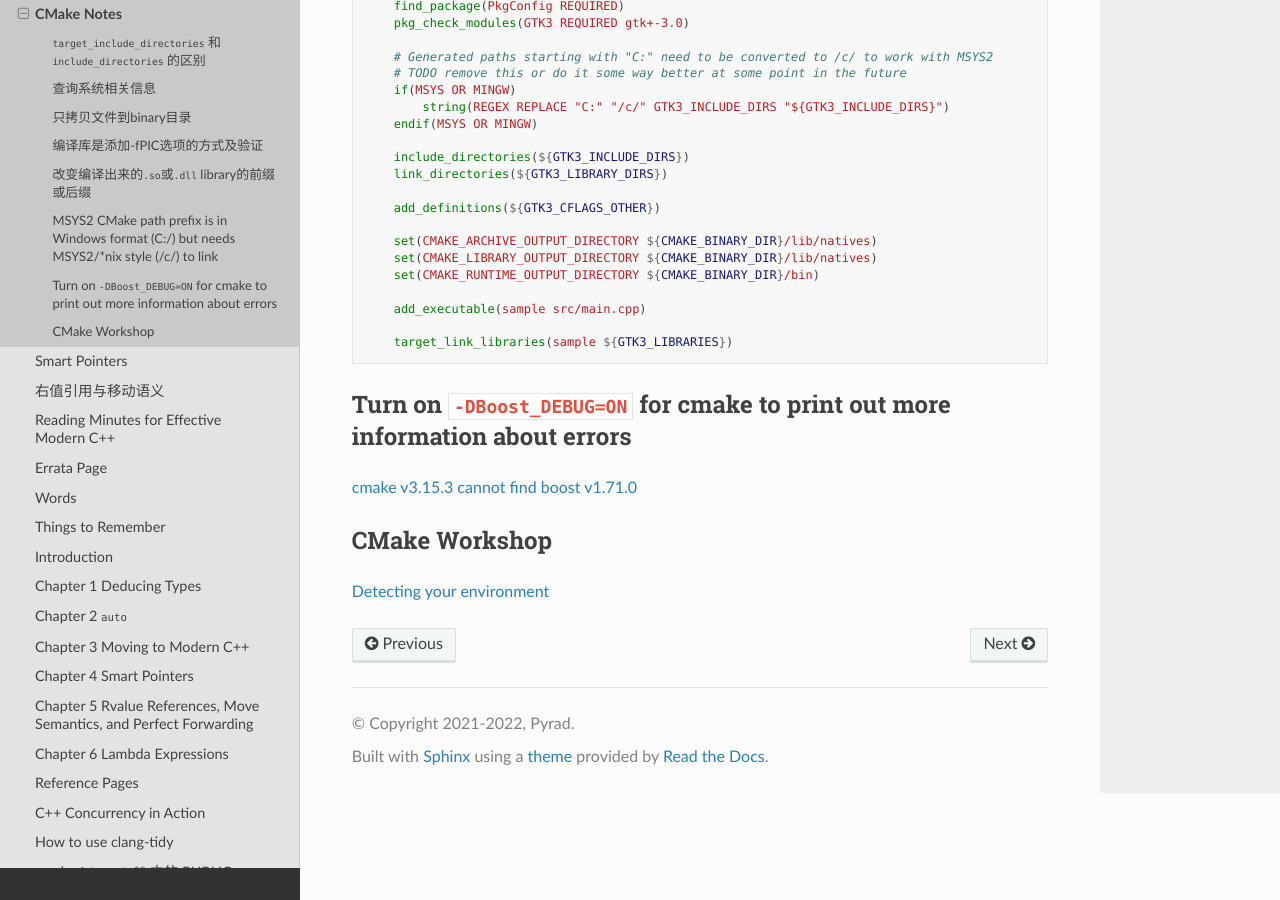
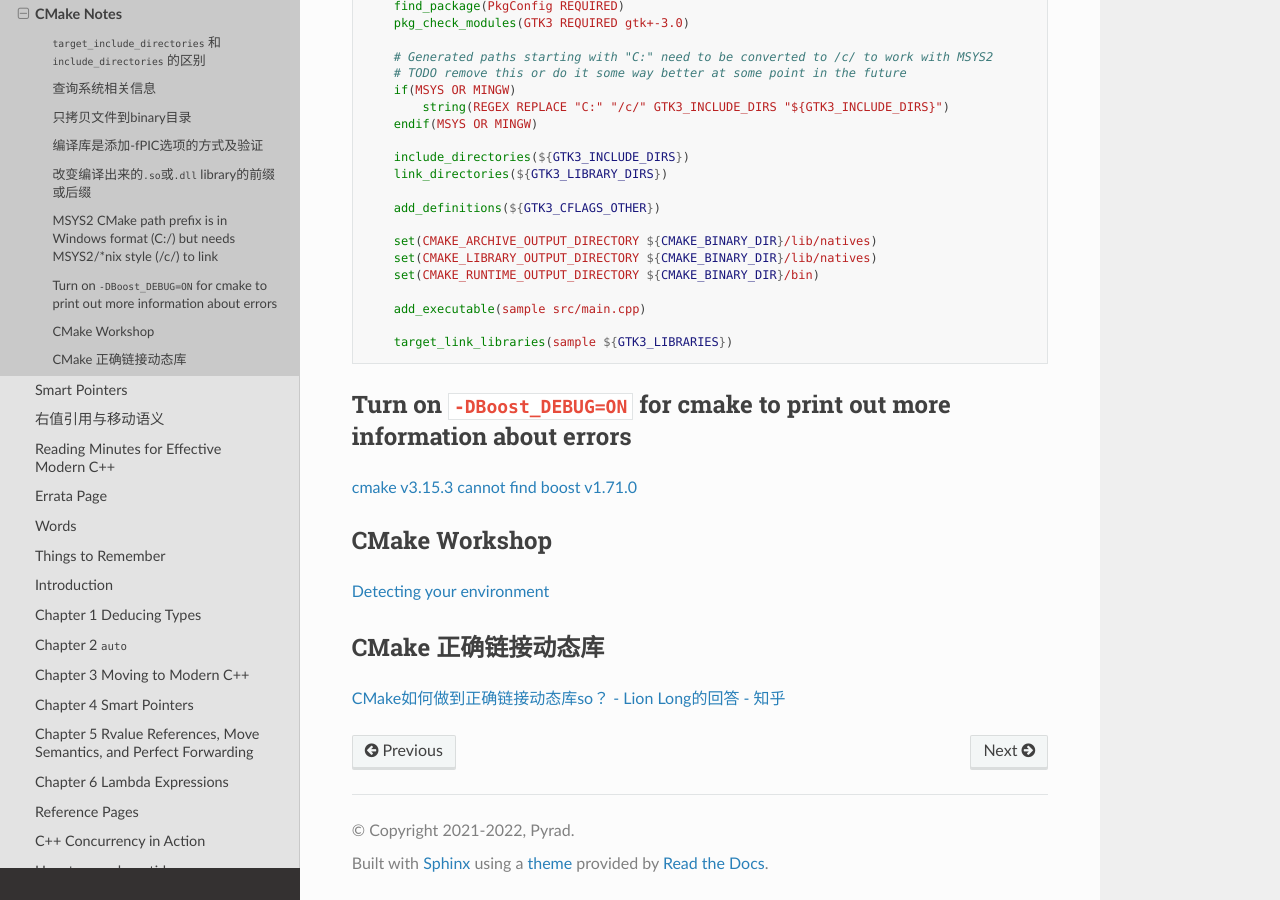
Before and after one commit to Pyrad/pyradnotes, a Sphinx documentation site: the page built from source/CPP/CMakeBasics.md, in a window 1280 px wide and 900 px high, scrolled down 1386 px. Built offline with Sphinx 7.4.7 and the Read the Docs theme 2.0.0, drawn with Linux system fonts in a browser that asks for light colours.

Commit message:
CMake Link against the right dynamic libs

```diff
--- a/source/CPP/CMakeBasics.md
+++ b/source/CPP/CMakeBasics.md
@@ -91,3 +91,9 @@ set_target_properties(new_thing PROPERTIES PREFIX "")
 ## CMake Workshop
 
 [Detecting your environment](https://enccs.github.io/cmake-workshop/environment/)
+
+
+
+## CMake 正确链接动态库
+
+[CMake如何做到正确链接动态库so？ - Lion Long的回答 - 知乎](https://www.zhihu.com/question/489682173/answer/2873091122)
```
